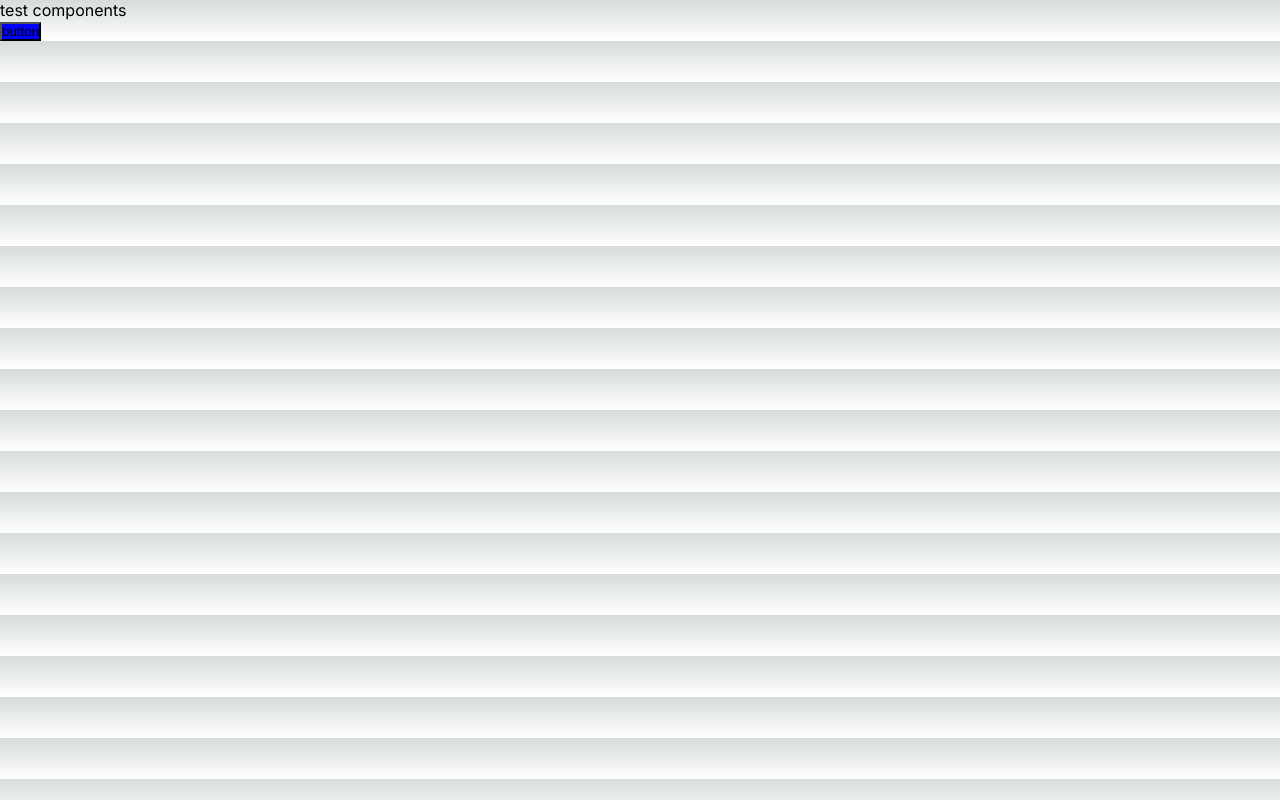
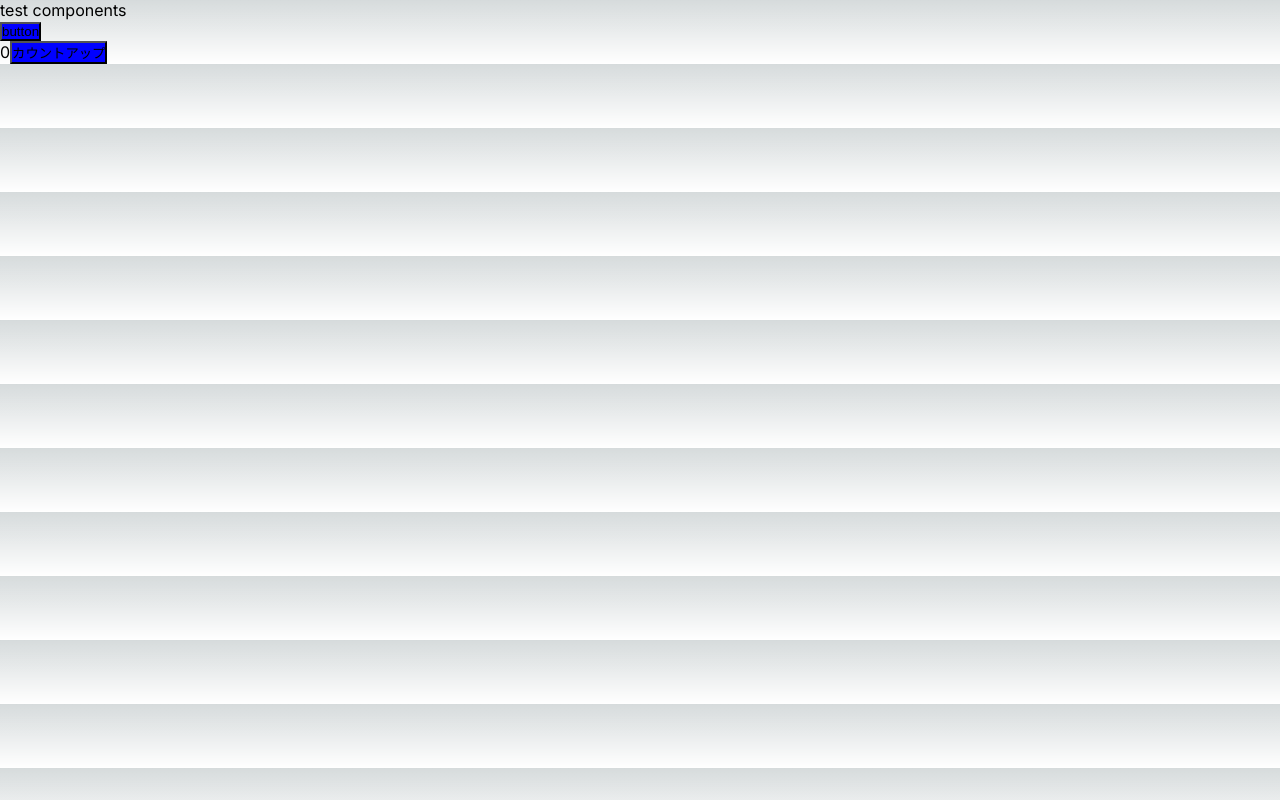
Before and after one commit to zakzakst/react-practice3, a Next.js app: page /test-components in a window 1280 px wide. Built offline with nearby package versions, Linux system fonts and the light colour scheme.

Commit message:
イベントハンドラProp

```diff
--- a/src/app/(ja)/test-components/page.tsx
+++ b/src/app/(ja)/test-components/page.tsx
@@ -1,4 +1,5 @@
 import AtButton from "@/components/at/button";
+import MoCounterButton from "@/components/mo/counterButton";
 
 export default function TestComponents() {
   return (
@@ -7,6 +8,7 @@ export default function TestComponents() {
       <p>
         <AtButton>button</AtButton>
       </p>
+      <MoCounterButton />
     </div>
   );
 }
--- a/src/components/at/button.tsx
+++ b/src/components/at/button.tsx
@@ -1,10 +1,19 @@
+"use client";
 import { type ReactNode } from "react";
 import styles from "@/styles/components/at/button.module.scss";
 
 type AtButtonProps = {
   children: ReactNode;
+  onButtonClick?: (e: any) => void;
 };
 
-export default function AtButton({ children }: AtButtonProps) {
-  return <button className={styles.button}>{children}</button>;
+export default function AtButton({
+  children,
+  onButtonClick = () => {},
+}: AtButtonProps) {
+  return (
+    <button className={styles.button} onClick={(e) => onButtonClick(e)}>
+      {children}
+    </button>
+  );
 }
--- /dev/null
+++ b/src/components/mo/counterButton.tsx
@@ -0,0 +1,15 @@
+"use client";
+import AtButton from "@/components/at/button";
+import { useState } from "react";
+
+export default function MoCounterButton() {
+  const [count, setCount] = useState(0);
+  return (
+    <p>
+      <span>{count}</span>
+      <AtButton onButtonClick={() => setCount(count + 1)}>
+        カウントアップ
+      </AtButton>
+    </p>
+  );
+}
```
Also changed, not shown: 1 other file (tests, documents, lock files or other folders).
